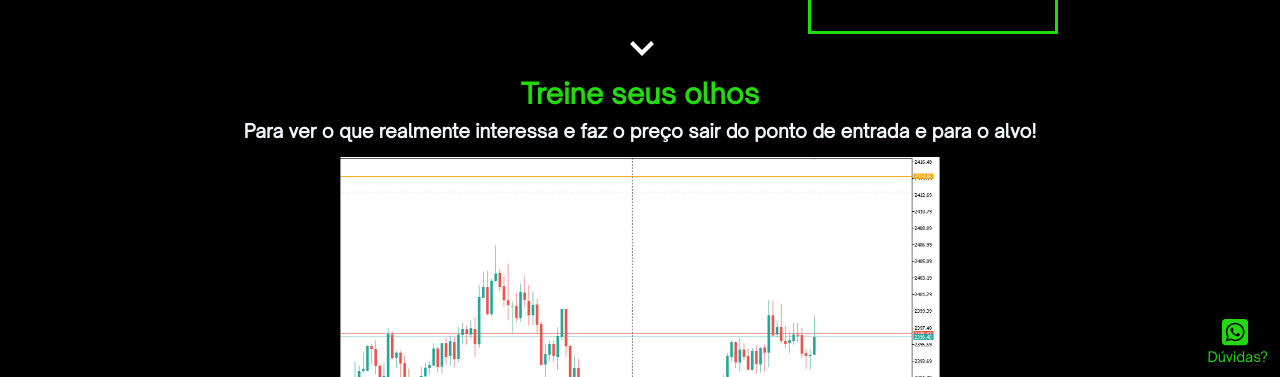
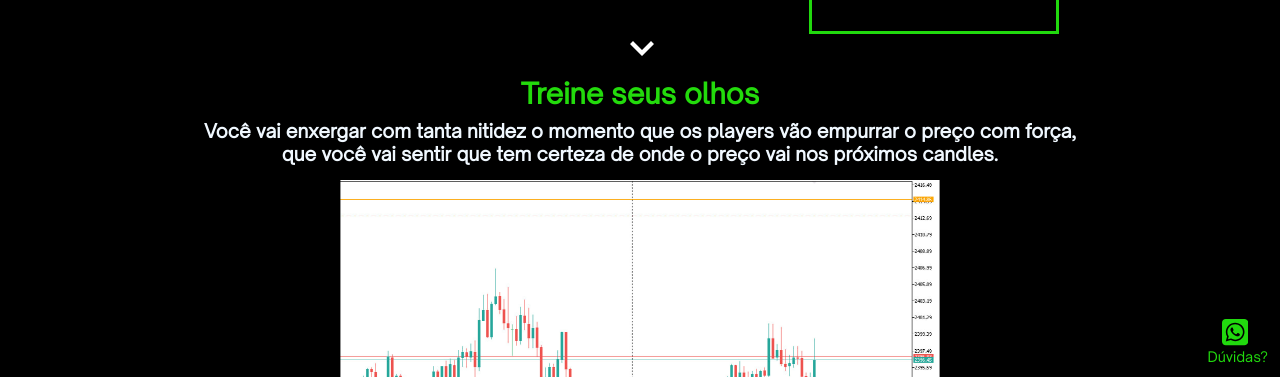
Before and after one commit to Joenck91/ebook-crit-rios-de-forca-no-daytrade, a plain HTML site: page index.html in a window 1280 px wide. Shown: the part 423-800 px from the top of the page. Drawn offline with Linux system fonts and the light colour scheme.

Commit message:
alterado frase em cima do carrossel

```diff
--- a/index.html
+++ b/index.html
@@ -66,7 +66,7 @@
 
     <div class="blocoImagens">
         <h2>Treine seus olhos</h2>
-        <h3>Para ver o que realmente interessa e faz o preço sair do ponto de entrada e para o alvo!</h3>
+        <h3>Você vai enxergar com tanta nitidez o momento que os players vão empurrar o preço com força, que você vai sentir que tem certeza de onde o preço vai nos próximos candles.</h3>
 
         <div class="carousel">
             <button class="prev">❮</button>
```
